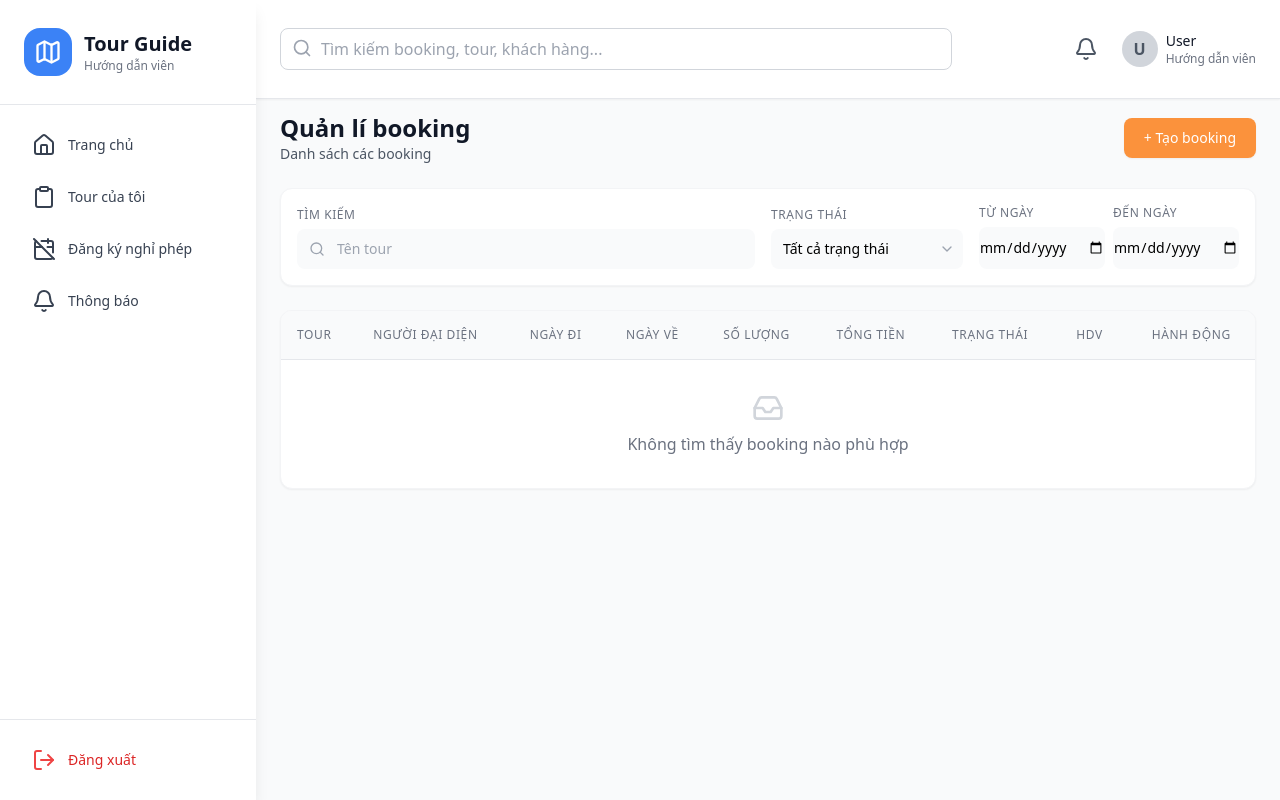
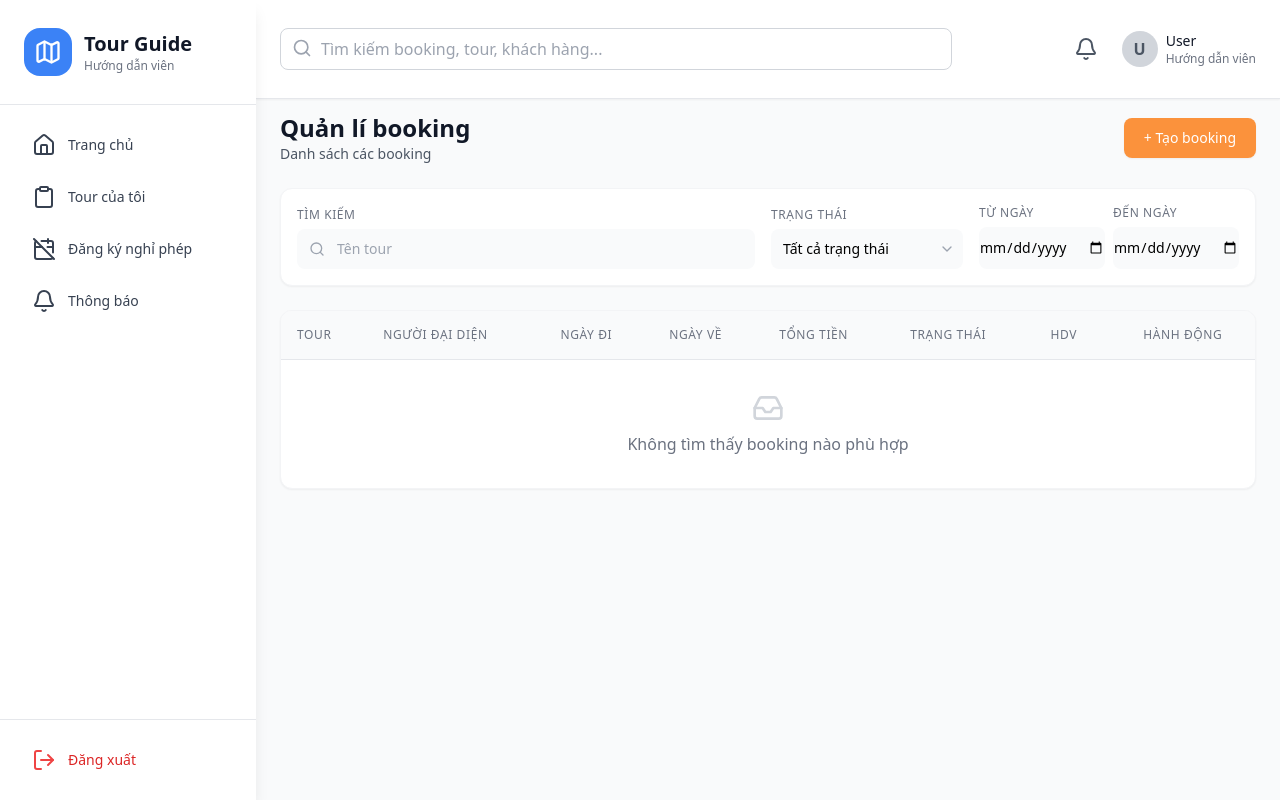
Before and after one commit to cuong2103/Website-quan-li-tour, a PHP site: template views/admin/bookings/index.php in a window 1280 px wide. Run offline with PHP 8.4, Linux system fonts and the light colour scheme; the template is opened without the code that fills it, so the values that code supplies are empty; some libraries are stand-ins or nearby versions.

Commit message:
fix: bỏ số lượng ngoài index

```diff
--- a/views/admin/bookings/index.php
+++ b/views/admin/bookings/index.php
@@ -73,7 +73,6 @@ require_once './views/components/sidebar.php';
                     <th class="py-4 px-4 font-medium">Người đại diện</th>
                     <th class="py-4 px-4 font-medium">Ngày đi</th>
                     <th class="py-4 px-4 font-medium">Ngày về</th>
-                    <th class="py-4 px-4 font-medium">Số lượng</th>
                     <th class="py-4 px-4 font-medium">Tổng tiền</th>
                     <th class="py-4 px-4 font-medium">Trạng thái</th>
                     <th class="py-4 px-4 font-medium">HDV</th>
@@ -98,12 +97,6 @@ require_once './views/components/sidebar.php';
                             </td>
                             <td class="py-4 px-4"><?= date('d/m/Y', strtotime($b['start_date'])) ?></td>
                             <td class="py-4 px-4"><?= date('d/m/Y', strtotime($b['end_date'])) ?></td>
-                            <td class="py-4 px-4">
-                                <span class="inline-flex items-center gap-1">
-                                    <i class="w-3 h-3 text-gray-400" data-lucide="users"></i>
-                                    <?= $b['adult_count'] ?>L, <?= $b['child_count'] ?>N
-                                </span>
-                            </td>
                             <td class="py-4 px-4 font-medium text-blue-600"><?= number_format($b['total_amount']) ?>đ</td>
 
                             <td class="py-4 px-4">
```
